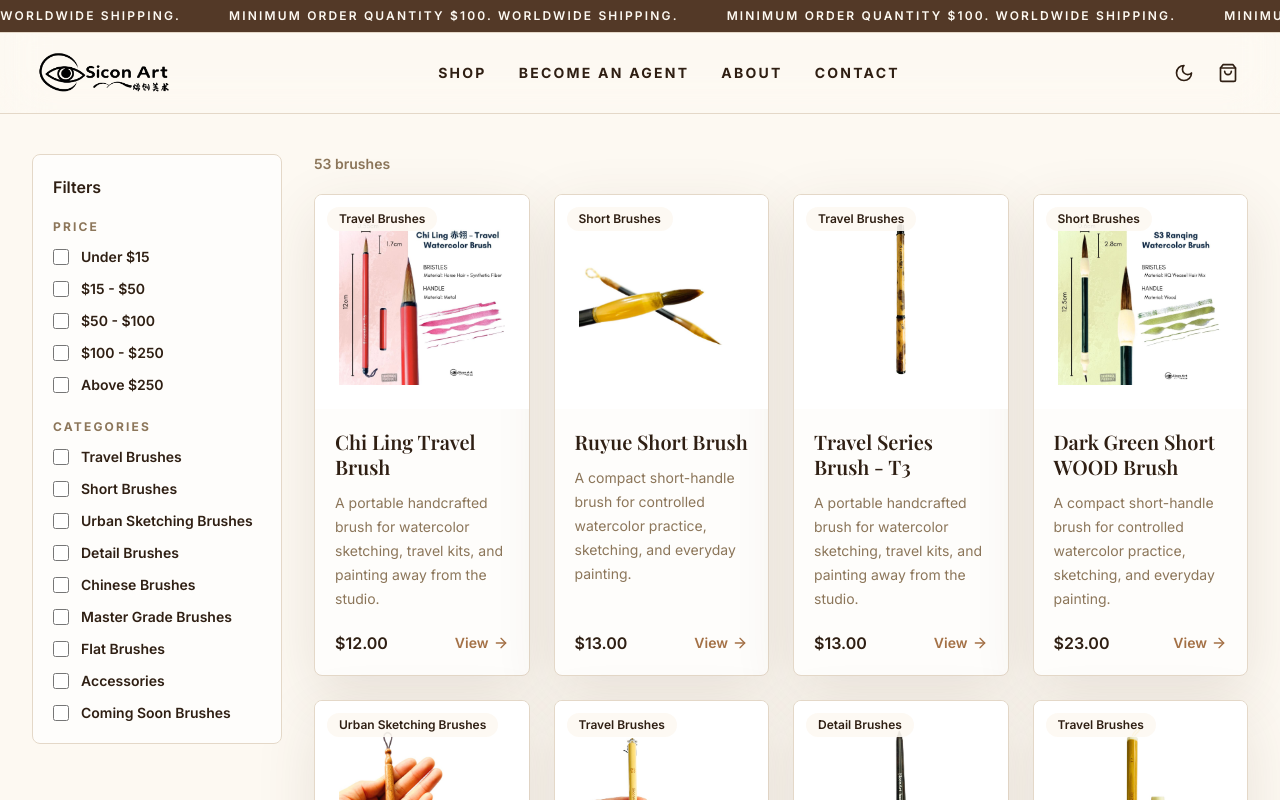
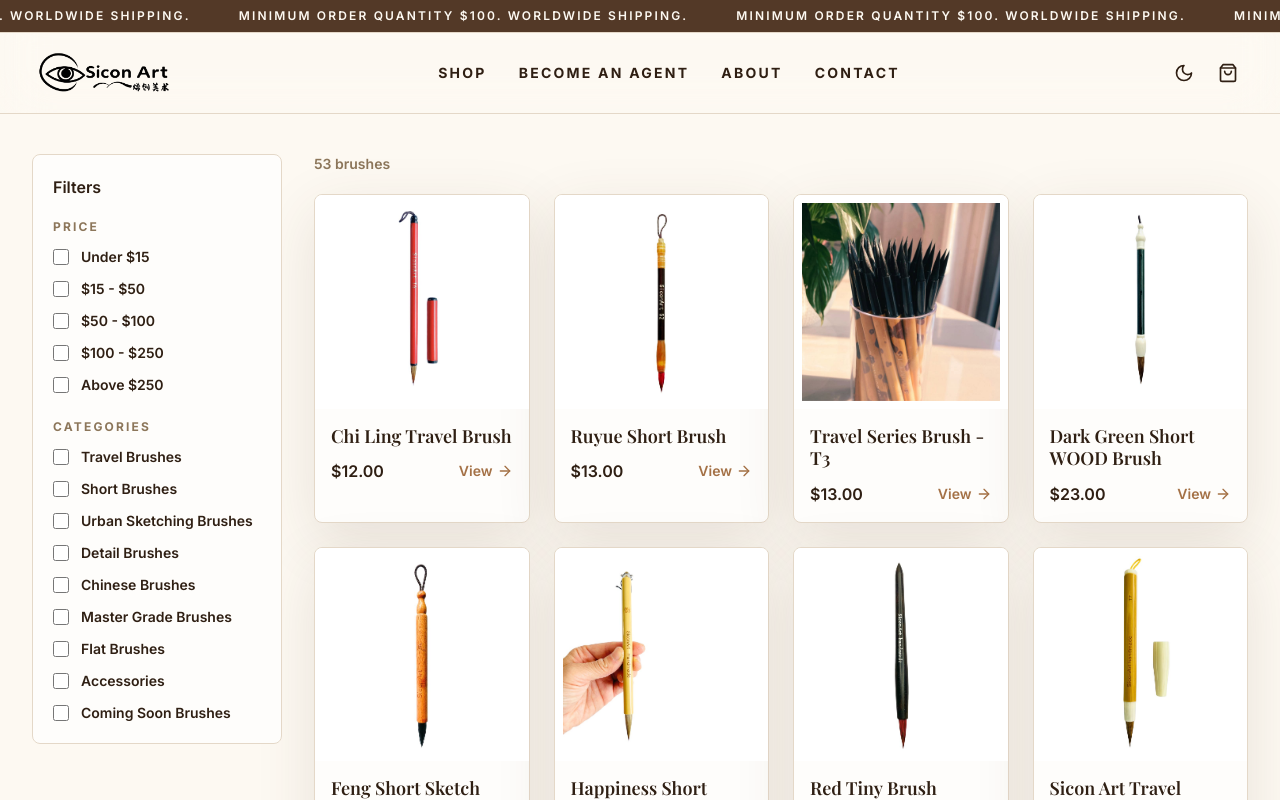
Before and after one commit to Dinu-Sri/siconart-commerce, a Next.js app: page /en/shop in a window 1280 px wide. Shown: the top 800 px of the page. Built offline with nearby package versions, Linux system fonts and the light colour scheme; a web font is replaced by a local one.

Commit message:
Tighten product cards and drop homepage Instagram slider.

```diff
--- a/src/app/[locale]/page.tsx
+++ b/src/app/[locale]/page.tsx
@@ -5,13 +5,13 @@ import { getLocale, getTranslations, setRequestLocale } from "next-intl/server";
 import { getHomepageFeatured, getNewArrivals } from "@/data/products";
 import type { Locale } from "@/i18n/routing";
 import { localeHref } from "@/lib/nav";
-import { pickGalleryThumbnail, withProductImages } from "@/lib/product-images";
+import { pickCardThumbnail, withProductImages } from "@/lib/product-images";
 import { Button } from "@/components/ui/button";
 import { HeroProduct } from "@/components/storefront/hero-product";
 import { ProductCard } from "@/components/storefront/product-card";
 import { TestimonialsCarousel } from "@/components/storefront/testimonials-carousel";
-import { ArtistsAroundWorldSection, InstagramPostsSlider } from "@/components/storefront/instagram-section";
-import { getArtistStories, getInstagramFeedItems } from "@/lib/instagram";
+import { ArtistsAroundWorldSection } from "@/components/storefront/instagram-section";
+import { getInstagramHighlights } from "@/lib/instagram";
 
 export default async function HomePage({ params }: { params: Promise<{ locale: string }> }) {
   const { locale } = await params;
@@ -20,8 +20,7 @@ export default async function HomePage({ params }: { params: Promise<{ locale: s
   const t = await getTranslations("home");
   const featured = getHomepageFeatured(12).map(withProductImages);
   const newArrivals = getNewArrivals(8).map(withProductImages);
-  const artistStories = getArtistStories(8);
-  const instagramPosts = getInstagramFeedItems();
+  const artistStories = getInstagramHighlights(8);
   const craftSteps = [
     {
       title: "Material Selection",
@@ -168,8 +167,7 @@ export default async function HomePage({ params }: { params: Promise<{ locale: s
               key={product.sku}
               product={product}
               locale={activeLocale}
-              compact
-              imageSrc={pickGalleryThumbnail(product.images)}
+              imageSrc={pickCardThumbnail(product.images)}
             />
           ))}
         </div>
@@ -260,8 +258,7 @@ export default async function HomePage({ params }: { params: Promise<{ locale: s
               key={product.sku}
               product={product}
               locale={activeLocale}
-              compact
-              imageSrc={pickGalleryThumbnail(product.images)}
+              imageSrc={pickCardThumbnail(product.images)}
             />
           ))}
         </div>
@@ -338,7 +335,6 @@ export default async function HomePage({ params }: { params: Promise<{ locale: s
         </div>
       </section>
 
-      <InstagramPostsSlider posts={instagramPosts} />
     </>
   );
 }
--- a/src/app/[locale]/products/[slug]/page.tsx
+++ b/src/app/[locale]/products/[slug]/page.tsx
@@ -5,7 +5,7 @@ import { getLocale, getTranslations, setRequestLocale } from "next-intl/server";
 import { formatProductPrice, getProduct, isPurchasable, products } from "@/data/products";
 import type { Locale } from "@/i18n/routing";
 import { localeHref } from "@/lib/nav";
-import { withProductImages } from "@/lib/product-images";
+import { pickCardThumbnail, withProductImages } from "@/lib/product-images";
 import { Button } from "@/components/ui/button";
 import { ProductCard } from "@/components/storefront/product-card";
 import { ProductGallery } from "@/components/storefront/product-gallery";
@@ -112,7 +112,12 @@ export default async function ProductPage({
           <h2 className="font-serif text-3xl font-semibold">{t("related")}</h2>
           <div className="mt-8 grid gap-6 sm:grid-cols-2 lg:grid-cols-3">
             {related.map((item) => (
-              <ProductCard key={item.sku} product={item} locale={activeLocale} />
+              <ProductCard
+                key={item.sku}
+                product={item}
+                locale={activeLocale}
+                imageSrc={pickCardThumbnail(item.images)}
+              />
             ))}
           </div>
         </section>
--- a/src/app/[locale]/shop/page.tsx
+++ b/src/app/[locale]/shop/page.tsx
@@ -2,7 +2,7 @@ import { getLocale, getTranslations, setRequestLocale } from "next-intl/server";
 import { categories, products } from "@/data/products";
 import type { Locale } from "@/i18n/routing";
 import { ProductCard } from "@/components/storefront/product-card";
-import { pickShopThumbnail, withProductImages } from "@/lib/product-images";
+import { pickCardThumbnail, withProductImages } from "@/lib/product-images";
 
 export const dynamic = "force-dynamic";
 
@@ -62,7 +62,7 @@ export default async function ShopPage({ params }: { params: Promise<{ locale: s
                   key={product.sku}
                   product={shopProduct}
                   locale={activeLocale}
-                  imageSrc={pickShopThumbnail(shopProduct.images)}
+                  imageSrc={pickCardThumbnail(shopProduct.images)}
                 />
               );
             })}
--- a/src/components/storefront/instagram-section.tsx
+++ b/src/components/storefront/instagram-section.tsx
@@ -1,11 +1,6 @@
 import Image from "next/image";
 import { Instagram } from "lucide-react";
-import {
-  INSTAGRAM_HANDLE,
-  INSTAGRAM_HIGHLIGHT_TITLE,
-  INSTAGRAM_HIGHLIGHT_URL,
-  INSTAGRAM_PROFILE_URL
-} from "@/data/instagram";
+import { INSTAGRAM_HIGHLIGHT_TITLE, INSTAGRAM_HIGHLIGHT_URL } from "@/data/instagram";
 import type { InstagramItem } from "@/lib/instagram";
 import { Button } from "@/components/ui/button";
 
@@ -71,41 +66,3 @@ export function ArtistsAroundWorldSection({ stories }: { stories: InstagramItem[
     </section>
   );
 }
-
-export function InstagramPostsSlider({ posts }: { posts: InstagramItem[] }) {
-  if (posts.length === 0) return null;
-
-  const loop = [...posts, ...posts];
-
-  return (
-    <section className="overflow-hidden border-t bg-background py-8">
-      <div className="container-content mb-5 flex items-center justify-between gap-4">
-        <p className="eyebrow">Instagram @{INSTAGRAM_HANDLE}</p>
-        <a
-          href={INSTAGRAM_PROFILE_URL}
-          target="_blank"
-          rel="noreferrer"
-          className="inline-flex items-center gap-2 text-sm font-semibold text-primary"
-        >
-          <Instagram className="h-4 w-4" />
-          Follow
-        </a>
-      </div>
-      <div className="group flex overflow-hidden">
-        <div className="animate-marquee-slow flex w-max gap-3 pr-3 group-hover:[animation-play-state:paused]">
-          {loop.map((item, index) => (
-            <a
-              key={`${item.src}-${index}`}
-              href={item.href}
-              target="_blank"
-              rel="noreferrer"
-              className="relative h-24 w-24 shrink-0 overflow-hidden rounded-[0.5rem] border bg-white shadow-soft sm:h-28 sm:w-28"
-            >
-              <Image src={item.src} alt={item.alt} fill sizes="112px" className="object-cover" />
-            </a>
-          ))}
-        </div>
-      </div>
-    </section>
-  );
-}
--- a/src/components/storefront/product-card.tsx
+++ b/src/components/storefront/product-card.tsx
@@ -9,13 +9,11 @@ import { localeHref } from "@/lib/nav";
 export function ProductCard({
   product,
   locale,
-  imageSrc,
-  compact = false
+  imageSrc
 }: {
   product: Product;
   locale: Locale;
   imageSrc?: string;
-  compact?: boolean;
 }) {
   const purchasable = isPurchasable(product);
   const thumbnail = imageSrc ?? product.images[0];
@@ -31,18 +29,12 @@ export function ProductCard({
           alt={`${product.name} by Sicon Art`}
           fill
           sizes="(min-width: 1024px) 25vw, (min-width: 640px) 50vw, 100vw"
-          className="object-contain p-6 transition-transform duration-300 group-hover:scale-105"
+          className="object-contain p-1.5 transition-transform duration-300 group-hover:scale-105 sm:p-2"
         />
-        {!compact && (
-          <div className="absolute left-3 top-3 rounded-full bg-background/90 px-3 py-1 text-xs font-semibold text-foreground">
-            {product.category}
-          </div>
-        )}
       </div>
-      <div className={`flex flex-1 flex-col ${compact ? "p-4" : "p-5"}`}>
-        <h3 className={`font-serif font-semibold leading-tight ${compact ? "text-lg" : "text-xl"}`}>{product.name}</h3>
-        {!compact && <p className="mt-3 flex-1 text-sm leading-6 text-muted-foreground">{product.summary}</p>}
-        <div className={`flex items-center justify-between gap-3 ${compact ? "mt-3" : "mt-5"}`}>
+      <div className="flex flex-1 flex-col p-4">
+        <h3 className="font-serif text-lg font-semibold leading-tight">{product.name}</h3>
+        <div className="mt-3 flex items-center justify-between gap-3">
           <span className={`font-semibold ${purchasable ? "" : "text-primary"}`}>
             {formatProductPrice(product.priceCents, product.currency)}
           </span>
--- a/src/lib/instagram.ts
+++ b/src/lib/instagram.ts
@@ -1,11 +1,10 @@
 import fs from "node:fs";
 import path from "node:path";
-import { INSTAGRAM_HIGHLIGHT_URL, INSTAGRAM_PROFILE_URL } from "@/data/instagram";
+import { INSTAGRAM_HIGHLIGHT_URL } from "@/data/instagram";
 
 const IMAGE_EXTENSIONS = new Set([".avif", ".jpeg", ".jpg", ".png", ".webp"]);
 const VIDEO_EXTENSIONS = new Set([".mp4", ".webm"]);
 const PUBLIC_DIR = path.join(process.cwd(), "public");
-const SHORTCODE_PATTERN = /^[A-Za-z0-9_-]{8,15}$/;
 
 export type InstagramMediaKind = "image" | "video";
 
@@ -29,11 +28,6 @@ function listMedia(dir: string) {
 
 function publicUrl(folder: "feed" | "highlights", fileName: string) {
   return `/instagram/${folder}/${fileName}`;
-}
-
-function permalinkFor(fileName: string) {
-  const shortcode = path.parse(fileName).name;
-  return SHORTCODE_PATTERN.test(shortcode) ? `https://www.instagram.com/p/${shortcode}/` : INSTAGRAM_PROFILE_URL;
 }
 
 function toItems(folder: "feed" | "highlights", files: string[], alt: string, hrefFor: (fileName: string) => string): InstagramItem[] {
@@ -73,16 +67,3 @@ export function getInstagramHighlights(limit = 12): InstagramItem[] {
   const files = listMedia(path.join(PUBLIC_DIR, "instagram", "highlights"));
   return toItems("highlights", files, "Artist using a Sicon Art brush", () => INSTAGRAM_HIGHLIGHT_URL).slice(0, limit);
 }
-
-export function getInstagramFeedItems(limit = 16): InstagramItem[] {
-  const files = listMedia(path.join(PUBLIC_DIR, "instagram", "feed"));
-  return toItems("feed", files, "Sicon Art on Instagram", permalinkFor)
-    .sort((left, right) => right.src.localeCompare(left.src, "en"))
-    .slice(0, limit);
-}
-
-export function getArtistStories(limit = 8): InstagramItem[] {
-  const highlights = getInstagramHighlights(limit);
-  if (highlights.length > 0) return highlights;
-  return getInstagramFeedItems(limit);
-}
--- a/src/lib/product-images.ts
+++ b/src/lib/product-images.ts
@@ -46,12 +46,13 @@ export function withProductImages<T extends { slug: string; images: string[] }>(
   return { ...product, images: resolveProductImages(product) };
 }
 
-export function pickShopThumbnail(images: string[]) {
-  if (images.length === 0) return "";
-  return images[Math.floor(Math.random() * images.length)];
+function isDetailsImage(url: string) {
+  const name = url.split("/").pop()?.toLowerCase() ?? "";
+  return /detail|details|spec|close-?up|hair/.test(name);
 }
 
-export function pickGalleryThumbnail(images: string[]) {
-  if (images.length > 1) return images[1];
-  return images[0] ?? "";
+export function pickCardThumbnail(images: string[]) {
+  const feature = images[0];
+  const lifestyle = images.slice(1).filter((url) => !isDetailsImage(url));
+  return lifestyle[0] ?? feature ?? "";
 }
```
Also changed, not shown: public/instagram/README.md.
